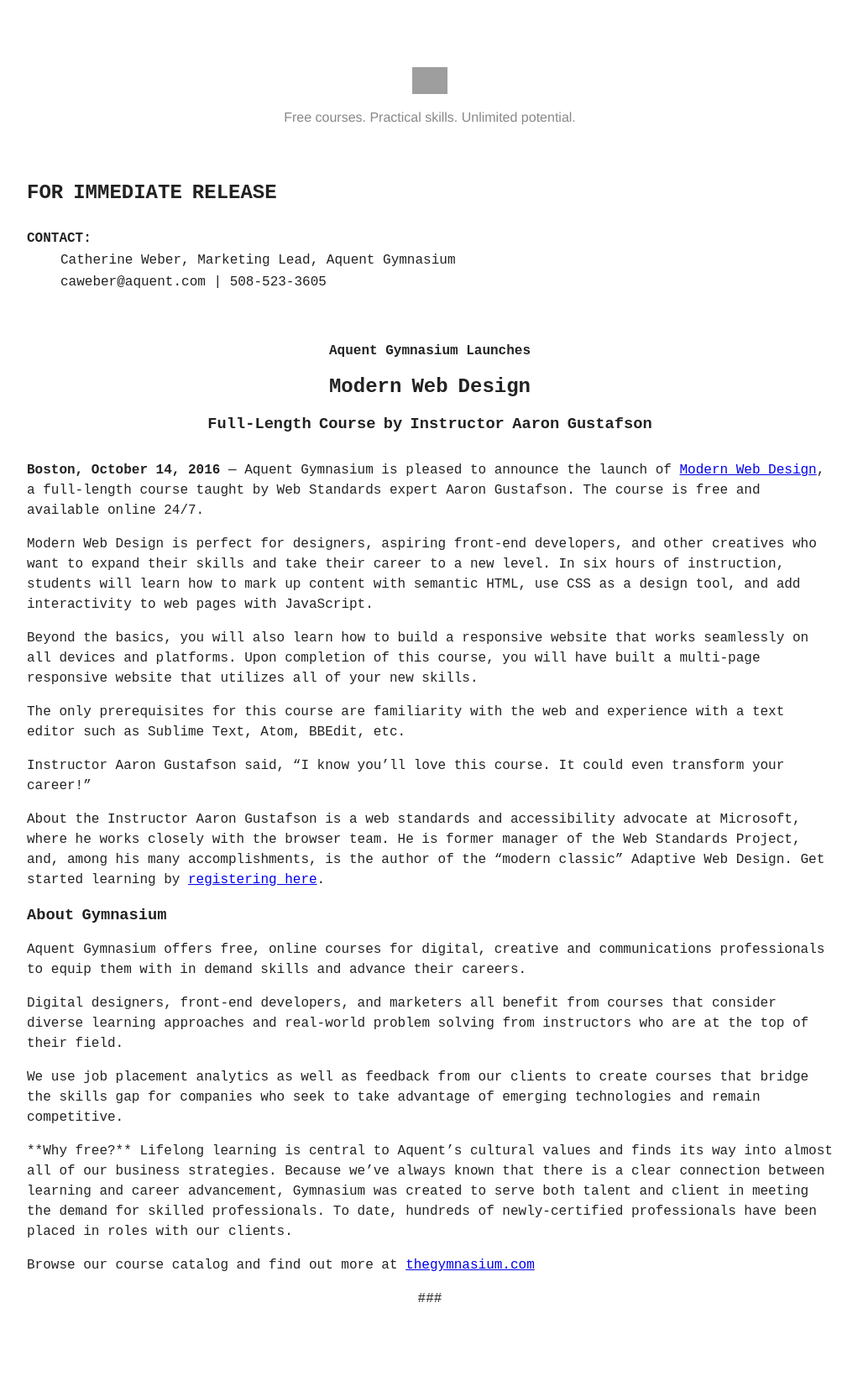
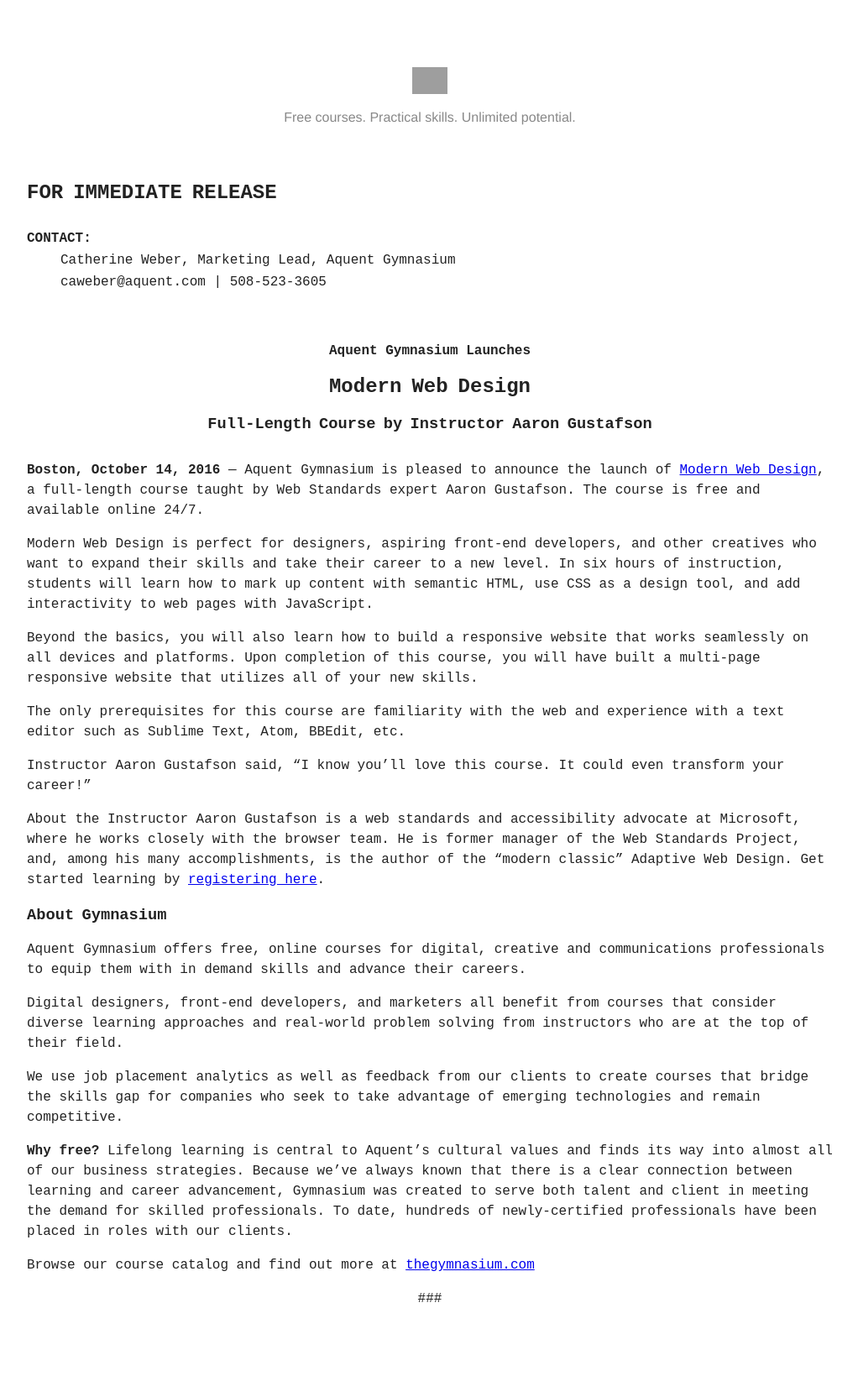
Before and after one commit to gymnasium/pr, a Jekyll site: the page built from _posts/2016-10-14-Modern_Web_Design.md, in a window 1280 px wide. Shown: the whole page at 84% size, without its empty margins (128-1150 px from the left). Built offline with Jekyll 4.4.1, drawn with Linux system fonts in a browser that asks for light colours.

Commit message:
fix bolding thing

```diff
--- a/_includes/about.html
+++ b/_includes/about.html
@@ -13,7 +13,7 @@
         </p>
 
         <p>
-            **Why free?** Lifelong learning is central to Aquent’s cultural values and finds its way into almost all of our business strategies. Because we’ve always known that there is a clear connection between learning and career advancement, Gymnasium was created
+            <b>Why free?</b> Lifelong learning is central to Aquent’s cultural values and finds its way into almost all of our business strategies. Because we’ve always known that there is a clear connection between learning and career advancement, Gymnasium was created
             to serve both talent and client in meeting the demand for skilled professionals. To date, hundreds of newly-certified professionals have been placed in roles with our clients.
         </p>
 
```
